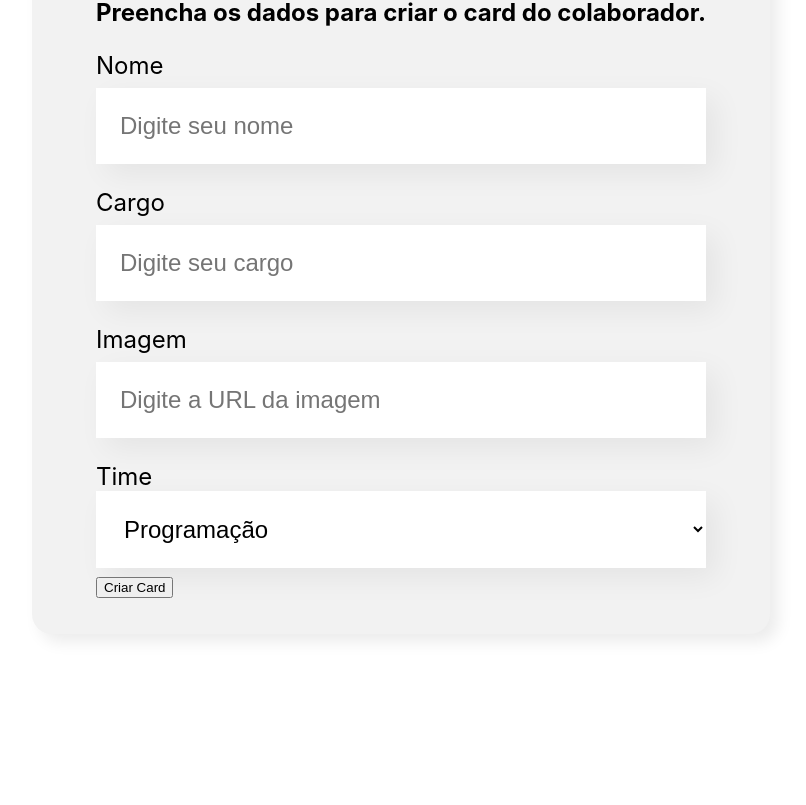
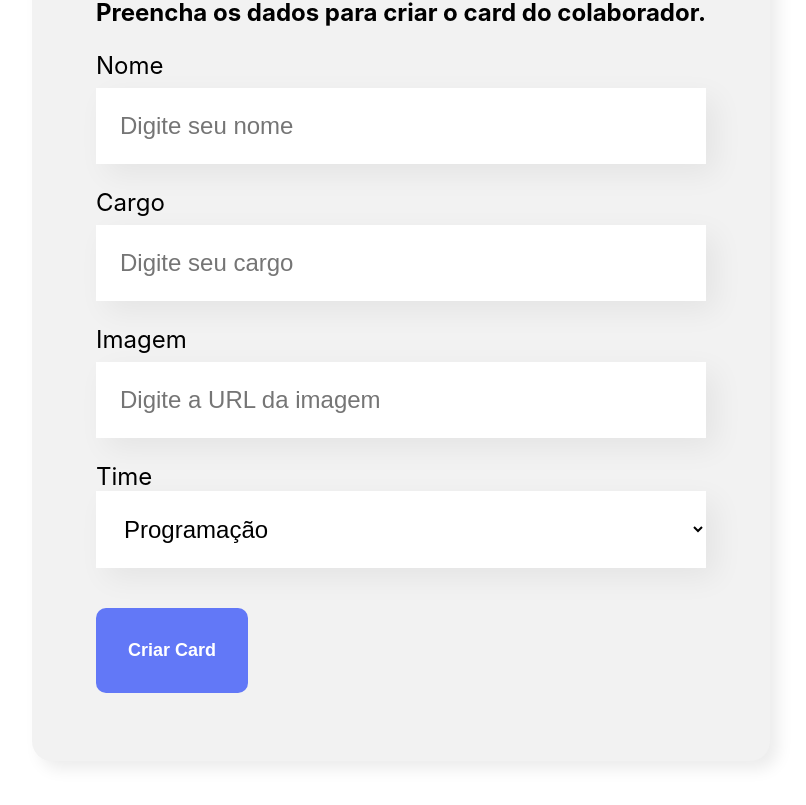
Before and after one commit to JorgeDeAquino/organo, a JavaScript app: page / in a window 1280 px wide. Shown: the part 636-1441 px from the top of the page, without its empty margins (239-1045 px from the left). Before the commit the page ends 1350 px from the top, so only its background shows below. Built offline with nearby package versions, Linux system fonts and the light colour scheme; the HTML template or start-up script is replaced by a standard one.

Commit message:
add estilo a btn

```diff
--- a/src/components/Botao/Botao.css
+++ b/src/components/Botao/Botao.css
@@ -0,0 +1,15 @@
+.botao {
+    background-color: #6278f7;
+    border-radius: 10px;
+    font-weight: 700;
+    font-size: 18px;
+    padding: 32px;
+    border: none;
+    cursor: pointer;
+    color: #fff;
+    margin: 32px 0;
+}
+
+.botao:hover {
+    color: #95ffd4;
+}
--- a/src/components/Botao/index.js
+++ b/src/components/Botao/index.js
@@ -1,8 +1,8 @@
 import './Botao.css'
 
 const Botao = (props) => {
-    return (<button>
-        {props.texto}
+    return (<button className='botao'>
+        {props.children}
     </button>)
 }
 
--- a/src/components/Formulario/index.js
+++ b/src/components/Formulario/index.js
@@ -23,7 +23,9 @@
                 <CampoTexto label="Cargo" placeholder="Digite seu cargo" />
                 <CampoTexto label="Imagem" placeholder="Digite a URL da imagem" />
                 <ListaSuspensa label="Time" itens={times}/>
-                <Botao texto="Criar Card" />
+                <Botao>
+                    Criar Card
+                </Botao>
             </form>
         </section>
     )
```
